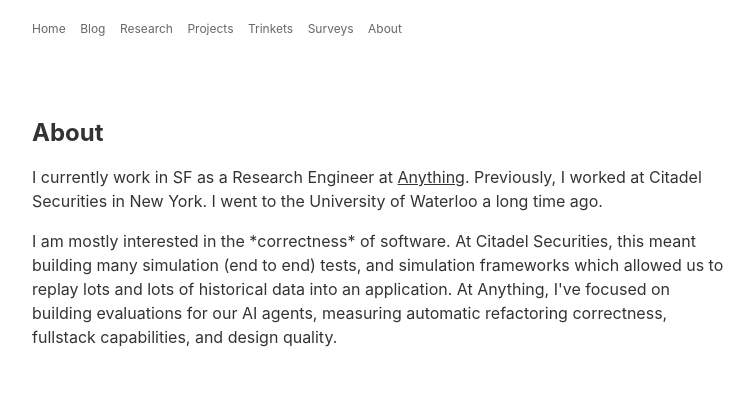
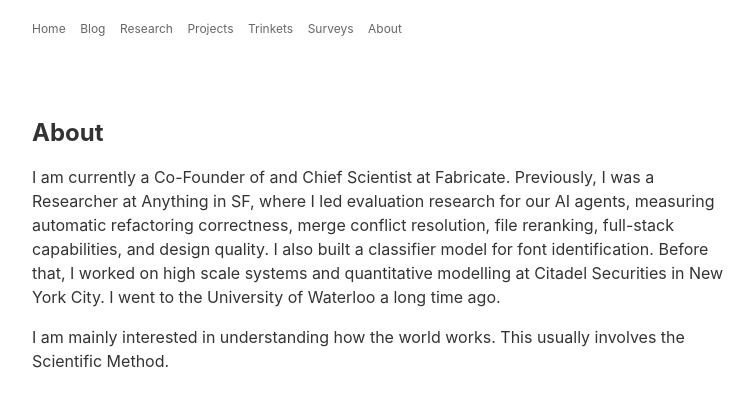
Before and after one commit to danielchen0/danielchen0.github.io, a Jekyll site: the page built from about.markdown, in a window 1280 px wide. Shown: the top 407 px of the page, without its empty margins (258-1012 px from the left). Built offline with Jekyll 4.4.1, drawn with Linux system fonts in a browser that asks for light colours.

Commit message:
Rewrite about page

```diff
--- a/about.markdown
+++ b/about.markdown
@@ -5,8 +5,9 @@
 ---
 
 <p>
-    I currently work in SF as a Research Engineer at <a href='https://www.createanything.com' target='_blank'>Anything</a>. Previously, I worked at Citadel Securities in New York. I went to the University of Waterloo a long time ago.
+    I am currently a Co-Founder of and Chief Scientist at Fabricate. Previously, I was a Researcher at Anything in SF, where I led evaluation research for our AI agents, measuring automatic refactoring correctness, merge conflict resolution, file reranking, full-stack capabilities, and design quality. I also built a classifier model for font identification. Before that, I worked on high scale systems and quantitative modelling at Citadel Securities in New York City. I went to the University of Waterloo a long time ago.
 </p>
+
 <p>
-    I am mostly interested in the *correctness* of software. At Citadel Securities, this meant building many simulation (end to end) tests, and simulation frameworks which allowed us to replay lots and lots of historical data into an application. At Anything, I've focused on building evaluations for our AI agents, measuring automatic refactoring correctness, fullstack capabilities, and design quality.
+    I am mainly interested in understanding how the world works. This usually involves the Scientific Method.
 </p>
```
